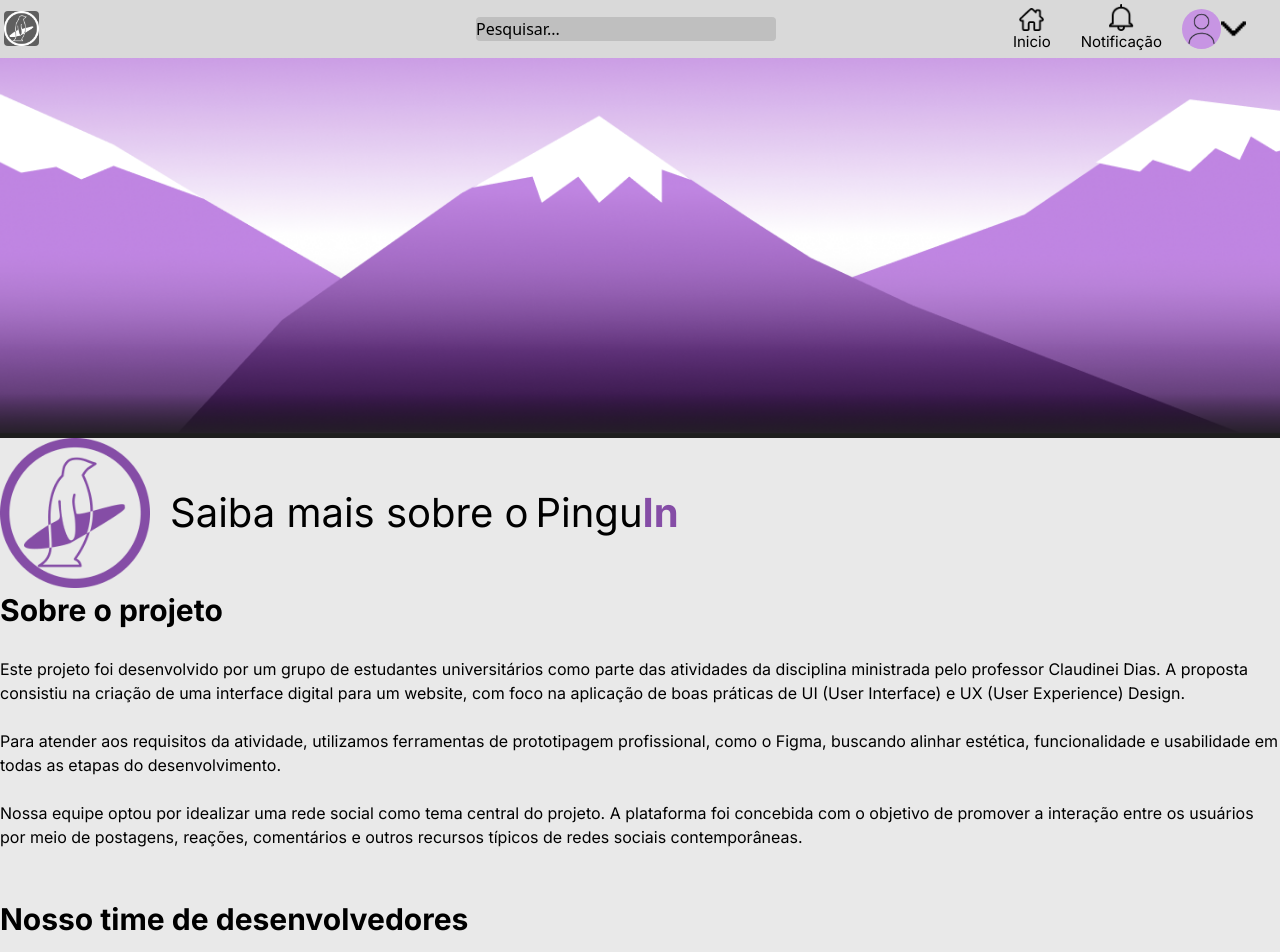
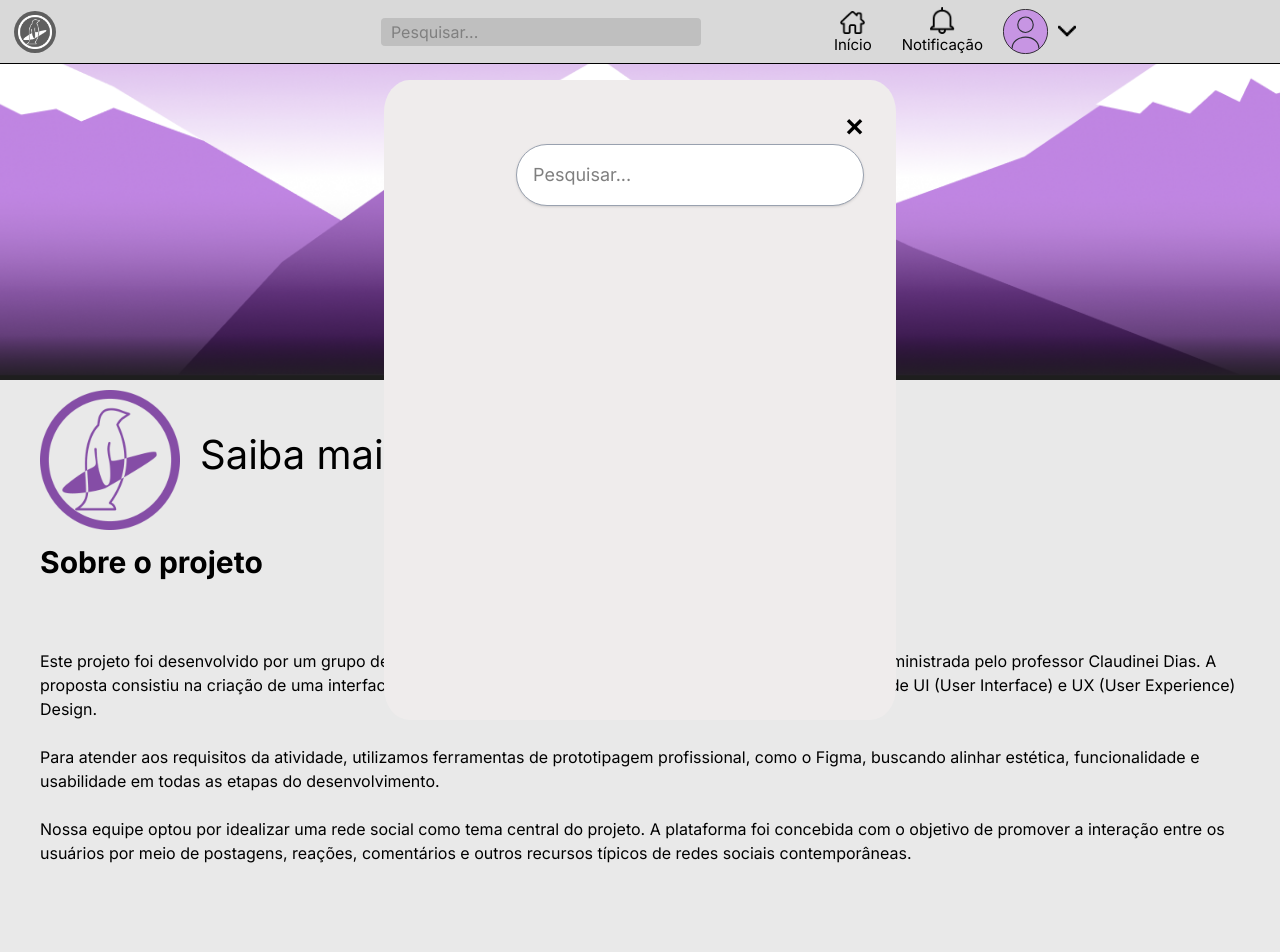
Before and after one commit to catolica-faculdade/pinguin-project, a React (Vite) app: page /cover-page in a window 1280 px wide. Shown: the top 952 px of the page. Built offline with nearby package versions, Linux system fonts and the light colour scheme.

Commit message:
feat: adicionei search e criei search

```diff
--- a/src/Pages/CoverPage.jsx
+++ b/src/Pages/CoverPage.jsx
@@ -1,45 +1,18 @@
 import NavBarMobile from '../components/NavBarMobile';
+import NavBar from '../components/NavBar';
+import Search from '../components/Search';
 
 function CoverPage(){
-    // conversa com a api aqui
-
 
 
     return (
 
             <div>
-                <nav className="md:flex justify-between bg-navbar p-1 items-center hidden">
-                    <div className="pl-]">
-                        <div className="w-[35px] h-[35px] bg-cube-gray-navbar rounded-[4px] md:">
-                            <img src='src/assets/images/logo-pinguIn-branca.png'/>
-                        </div>
-                    </div>
-                    <div className="pl-[200px]">
-                        <input className="bg-input-navbar rounded-[4px] pl-] w-[300px] text-black placeholder-black placeholder:font-sans "
-                         placeholder="Pesquisar..." type="text" />
-                    </div>
-                    <div className="flex pr-[30px] items-center">
-                        <div className="flex flex-col items-center">
-                            <img className="w-[25px] pt-[4px]" src='src/assets/images/house-icon.png'/>
-                            <a className="text-[15px]">Inicio</a>
-                        </div>
-                        <div className="flex flex-col items-center pl-[30px]">
-                            <img className="w-[25px]" src='src/assets/images/notifications-icon.png'/>
-                            <a className="text-[15px]">Notificação</a>
-                        </div>
-                        <div className="flex items-center pl-[20px]">
-                            <div className="rounded-[50%] bg-icon-user p-[2px] items-center">
-                                <img className="w-[35px] min-w-[35px]" src='src/assets/images/user-icon-black.png'/>
-                            </div>
-                            <div>
-                                <img className="pl-] min-w-[25px]" src='src/assets/images/down-arrow-icon.png'/>
-                            </div>
-                        </div>
-                    </div>
-                </nav>
+                <NavBar/>
+                <Search/>
                     <div className="bg-[url('/src/assets/images/background.png')] bg-cover h-[150px] w-[auto] md:bg-cover md:h-[380px] md:w-[auto] bg-center h-64 w-full w "></div>
                     <div className="md:m-[40px] mt-[20px] flex items-center">
-                    <img className="ml-[20px] w-auto h-[70px] md:w-auto md:h-[150px]" src="/src/assets/images/logo-pinguIn-roxo.png"/>
+                        <img className="pl-[40px] pt-[10px] w-auto h-[70px] md:w-auto md:h-[150px]" src="/src/assets/images/logo-pinguIn-roxo.png"/>
                         <p className="pl-5 text-[17px] md:text-[40px]">Saiba mais sobre o</p>
                         <div className="flex text-[17px] md:text-[40px]">
                             <p className="pl-[7px]">Pingu</p>
@@ -48,9 +21,9 @@ function CoverPage(){
                     </div>
                     <div className="m-[30px] md:m-[50px]">
                         <div>
-                        <p className="text-[20px] font-bold md:text-[30px] md:font-bold">Sobre o projeto</p>
+                            <p className="pl-[40px] pt-[10px] text-[20px] font-bold md:text-[30px] md:font-bold">Sobre o projeto</p>
                             <br/>
-                        <div className="ml-] md:text-[16px] text-[17px]">
+                            <div className="p-[40px] md:text-[16px] text-[20px]">
                                 <a>Este projeto foi desenvolvido por um grupo de estudantes universitários
                                     como parte das atividades da disciplina ministrada pelo professor
                                     Claudinei Dias. A proposta consistiu na criação de uma interface
@@ -70,12 +43,13 @@ function CoverPage(){
                             </div>
                         </div>
                     <div>
+                </div>
                     <br />
                     <br />
-                  <p className="text-[20px] md:text-[30px] font-bold">Nosso time de desenvolvedores</p>
+                  <p className="text-[20px] pl-[40px] md:text-[30px] font-bold">Nosso time de desenvolvedores</p>
                     <br />
                     <div className="flex flex-col lg:flex-row items-center gap-y-8 lg:justify-center">
-                        <div className="grid grid-cols-3 md:grid-cols-3 gap-y-6 md:gap-x-8 lg:pr-[10px]">
+                        <div className="grid grid-cols-3 md:grid-cols-3 gap-y-6 md:gap-x-8 lg:pr-[20px]">
                             <div className="flex flex-col items-center">
                             <img className="w-[80px] h-[80px] md:w-[150px] md:h-[150px] m-[40px] rounded-full object-cover" src="/src/assets/images/gabriel.png" />
                             <p className="text-[14px] md:text-[16px] mt-2 text-center">Gabriel Bosco</p>
@@ -89,7 +63,7 @@ function CoverPage(){
                             <p className="text-[14px] md:text-[16px] mt-2 text-center">Johann Ruth</p>
                             </div>
                         </div>
-                        <div className="flex flex-col-2 md:flex-row justify-center gap-8 lg:pl-[10px]">
+                        <div className="flex flex-col-2 md:flex-row justify-center gap-8 lg:pl-[20px]">
                             <div className="flex flex-col items-center">
                             <img className="w-[80px] h-[80px] md:w-[150px] md:h-[150px] m-[40px] rounded-full object-cover" src="/src/assets/images/joao.png" />
                             <p className="text-[14px] md:text-[16px] mt-2 text-center">João Constantino</p>
@@ -102,7 +76,6 @@ function CoverPage(){
                     </div>
 
                 </div>
-                </div>
                 <NavBarMobile/>
             </div>
 
--- /dev/null
+++ b/src/components/Search.jsx
@@ -0,0 +1,19 @@
+import React from 'react';
+
+export default function Search({ onClose }) {
+  return (
+    <div className='flex justify-center top-[100px]'>
+        <div className="fixed top-[10%] w-[40%] h-[80%] bg-[#EFECEC] bg-opacity-95 z-[100] items-center justify-center p-8 rounded-[5%]">
+
+      <div className="w-full flex justify-end">
+        <button className="text-black text-2xl font-bold" onClick={onClose}>
+          ✕
+        </button>
+      </div>
+      <div className="w-full max-w-xl mt-10 pl-[100px]">
+        <input type="text" placeholder="Pesquisar..." className="w-full p-4 text-lg border border-gray-400 bg-white rounded-[50px] shadow-sm focus:outline-none"/>
+      </div>
+    </div>
+    </div>
+  );
+}
```
Lines whose indentation alone changed are shown as unchanged.
